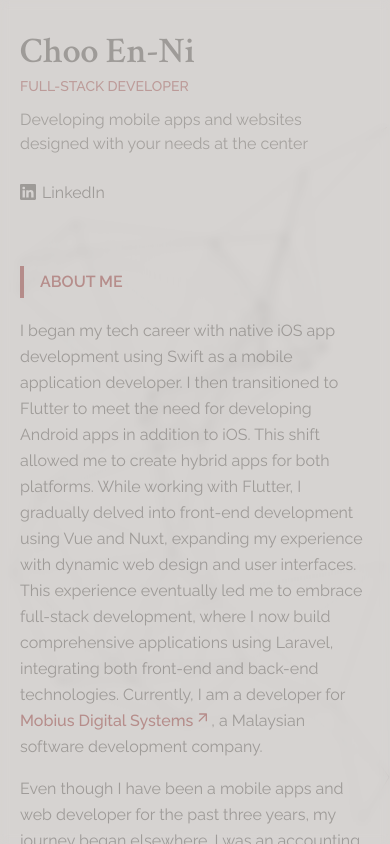
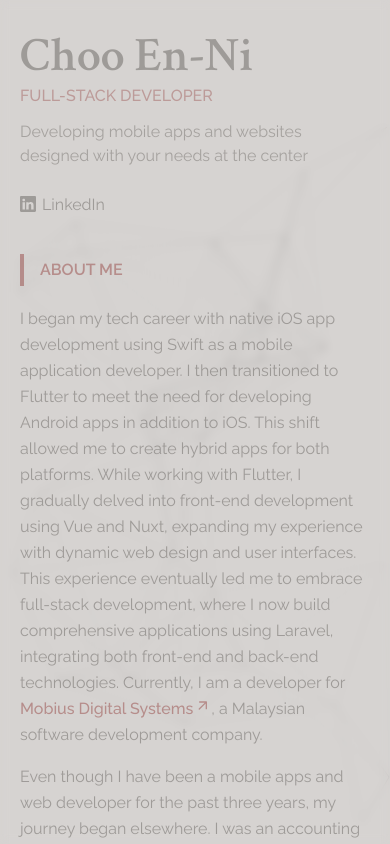
Before and after one commit to choo1095/portfolio-v1, a Next.js app: page / in a window 390 px wide. Shown: the top 844 px of the page. Built offline with nearby package versions, Linux system fonts and the light colour scheme.

Commit message:
about and me sections: updated UI

```diff
--- a/src/app/globals.css
+++ b/src/app/globals.css
@@ -39,11 +39,11 @@ body {
 }
 
 h1 {
-  @apply text-4xl font-sans-serif font-semibold lg:text-5xl xl:text-6xl;
+  @apply text-5xl font-sans-serif font-semibold xl:text-6xl;
 }
 
 h2 {
-  @apply text-sm md:text-base font-medium uppercase text-primary-900/80 lg:text-lg ;
+  @apply text-base font-medium uppercase text-primary-900/80 lg:text-lg ;
 }
 
 h3 {
--- a/src/components/me/Me.tsx
+++ b/src/components/me/Me.tsx
@@ -6,7 +6,7 @@ const Me = () => {
     <div>
       <h1>{strings.me.name}</h1>
       <h2 className="mt-1">{strings.me.title}</h2>
-      <p className="text-md mt-3 leading-normal text-stone-600">
+      <p className="text-md mt-3 leading-normal text-stone-600 text-balance">
         {strings.me.description}
       </p>
     </div>
--- a/src/components/sections/ContentSection.tsx
+++ b/src/components/sections/ContentSection.tsx
@@ -30,10 +30,10 @@ const ContentSection = (props: Props) => {
     >
       <div className="h-fit lg:col-span-1 lg:sticky lg:top-14">
         <Me></Me>
-        <Socials className="mt-6"></Socials>
+        <Socials className="mt-4 sm:mt-6"></Socials>
         <Nav className="hidden lg:block lg:mt-16" menu={menu}></Nav>
       </div>
-      <div className="mt-14 space-y-10 lg:col-span-2 lg:mt-0 lg:space-y-16">
+      <div className="mt-8 space-y-10 lg:col-span-2 lg:mt-0 lg:space-y-16">
         <AboutMeSection id={menu[0].id}></AboutMeSection>
         <SkillsSection id={menu[1].id}></SkillsSection>
         <ProfessionalProjectsSection
```
